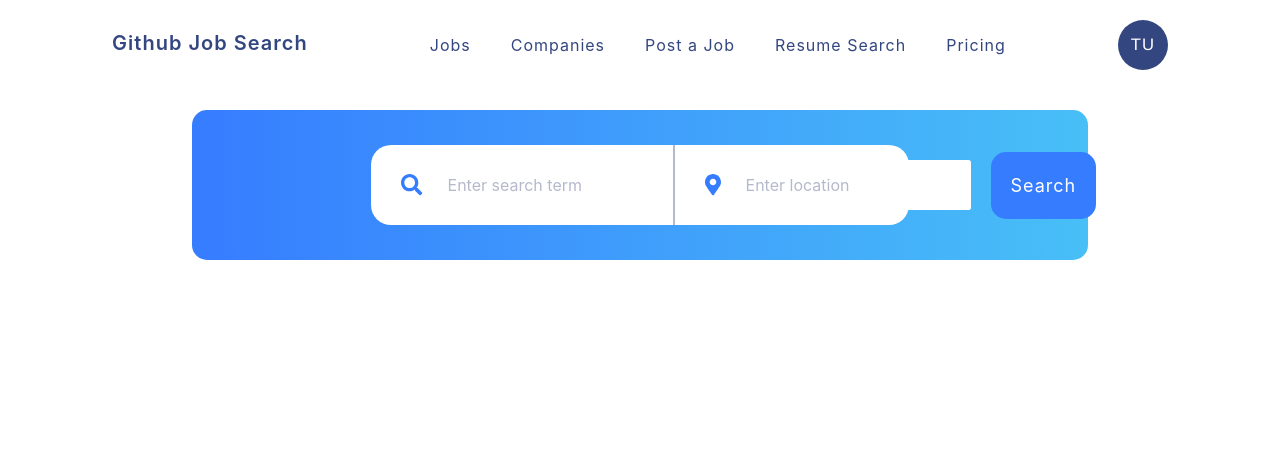
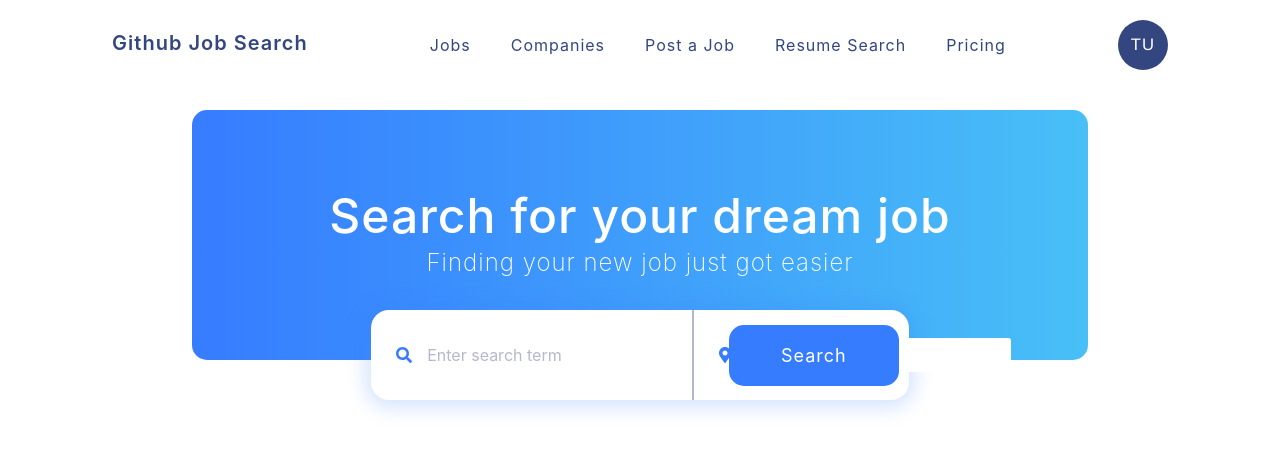
Before and after one commit to Sanwar01/github-job-search-app, a React (Create React App) app in the folder client/: page / in a window 1280 px wide. Shown: the top 452 px of the page. Built offline with nearby package versions, Linux system fonts and the light colour scheme.

Commit message:
added a title and styling to search section

```diff
--- a/client/src/components/Search.js
+++ b/client/src/components/Search.js
@@ -36,8 +36,14 @@ const Search = () => {
 
   return (
     <div className="search-section">
+
+      <div className="title">
+        <h1>Search for your dream job</h1>
+        <h3>Finding your new job just got easier</h3>
+      </div>
+
       <Form className="search-form" onSubmit={handleSearch}>
-        <FontAwesomeIcon className="icon" icon={faSearch} size="lg"/>
+        <FontAwesomeIcon id="search-icon" icon={faSearch} fixedWidth/>
         <Form.Group controlId="description">
           <Form.Control
             type="text"
@@ -48,7 +54,7 @@ const Search = () => {
           />
         </Form.Group>
         <div className="vl"/>
-        <FontAwesomeIcon icon={faMapMarkerAlt} size="lg"/>
+        <FontAwesomeIcon id="location-icon"  icon={faMapMarkerAlt} fixedWidth/>
         <Form.Group controlId="location">
           <Form.Control
             type="text"
--- a/client/src/styles.scss
+++ b/client/src/styles.scss
@@ -68,38 +68,68 @@ svg {
 }
 
 .search-section {
+  position: relative;
   display: flex;
+  flex-direction: column;
   justify-content: center;
   background: linear-gradient(90deg, rgba(54, 124, 255, 1) 0%, rgba(72, 191, 247, 1) 100%);
   border-radius: 15px;
   width: 70%;
-  height: 150px;
+  height: 250px;
   margin: 20px auto;
 
+  .title {
+    margin: 30px auto;
+    padding: 10px;
+    color: #ffffff;
+
+    h1 {
+      font-size: 3em;
+    }
+
+    h3 {
+      font-weight: 200;
+      text-align: center;
+      font-size: 1.5em;
+    }
+  }
+
   .search-form {
+    position: absolute;
+    bottom: -40px;
+    left: 0;
+    right: 0;
+
     display: flex;
-    background-color: $background_color;
-    border-radius: 20px;
     align-items: center;
     margin: auto;
     width: 60%;
-    height: 80px;
+    height: 90px;
+
+    background-color: $background_color;
+    border-radius: 18px;
+
+    box-shadow: 0 2px 20px 5px #367cff38;
 
     .vl {
-      height: 80px;
+      height: 100%;
     }
 
     .btn-search {
+      position: absolute;
+      right: 10px;
+
       font-size: 18px;
+      width: 170px;
+      padding: 17px;
+      border-radius: 15px;
+      line-height: 1.5;
+
+
+      background-color: $primary_color;
       letter-spacing: 1px;
-      border-radius: 15px;
-      width: 180px;
-      padding: 20px;
-      line-height: 1.5;
-      background-color: $primary_color;
       color: #fff;
       border: none;
-      margin: 8px 8px 8px 20px;
       transition: all 0.3s ease 0s;
 
       &:hover {
@@ -109,13 +139,13 @@ svg {
     }
 
     svg {
-      margin-left: 30px;
+      margin-left: 25px;
       line-height: 1;
     }
 
     input {
-      width: 250px;
-      padding: 25px;
+      width: 280px;
+      padding: 15px;
       font-size: 16px;
       border: none;
 
```
